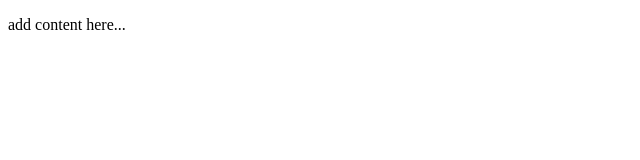
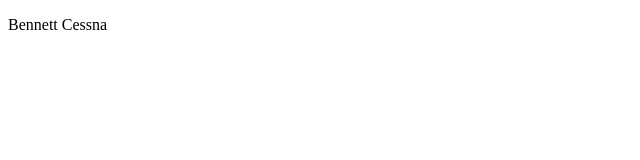
Before and after one commit to canyon-crest/intro-to-web-design-unnecessary-bark, a plain HTML site: page index.html in a window 1280 px wide. Shown: the full height of the page, 0-640 px from the left. Drawn offline with Linux system fonts and the light colour scheme.

Commit message:
Added my name

```diff
--- a/index.html
+++ b/index.html
@@ -6,6 +6,6 @@
   </head>
 
   <body>
-    <p>add content here...</p>
+    <p>Bennett Cessna</p>
   </body>
 </html>
```
